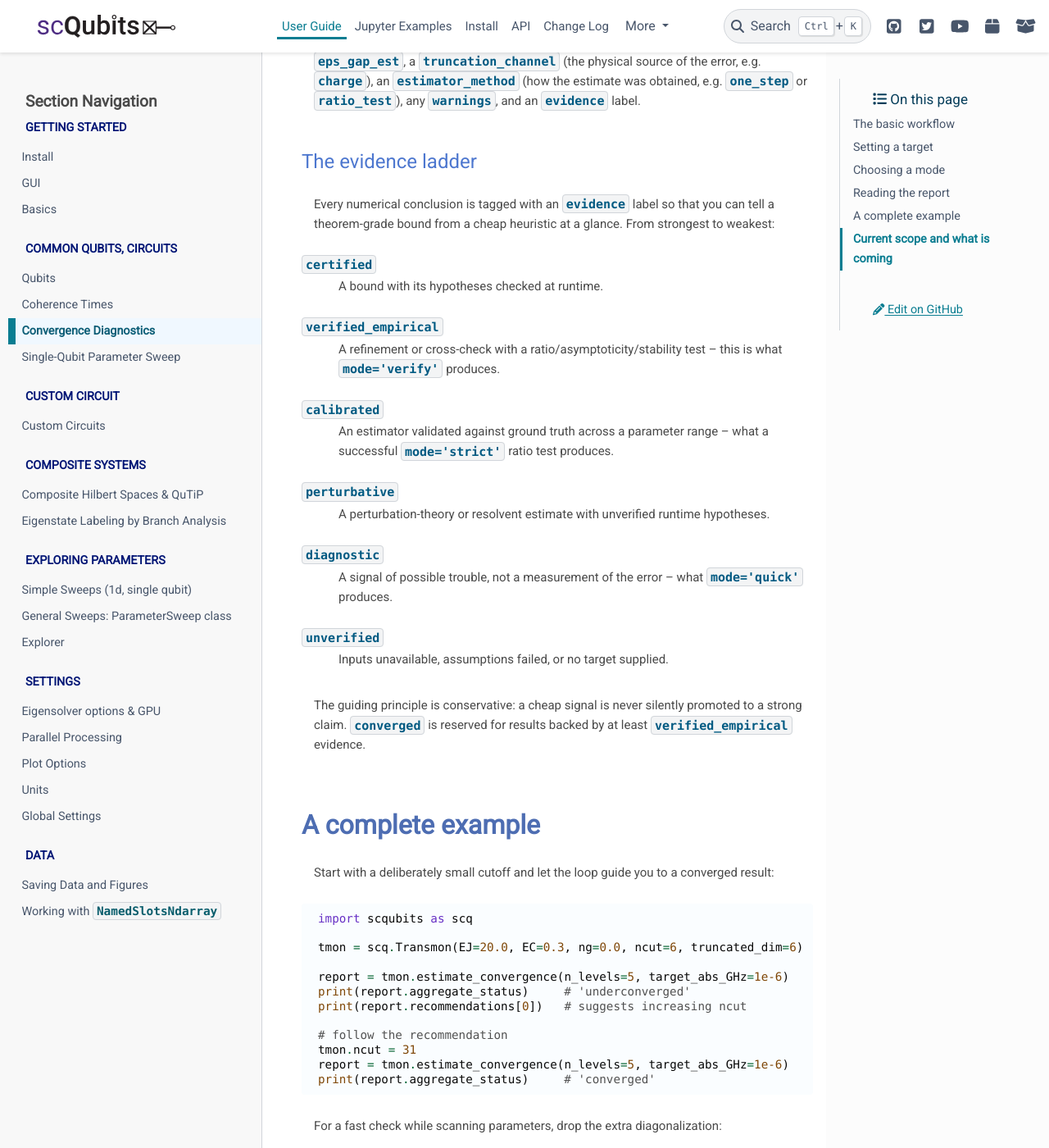
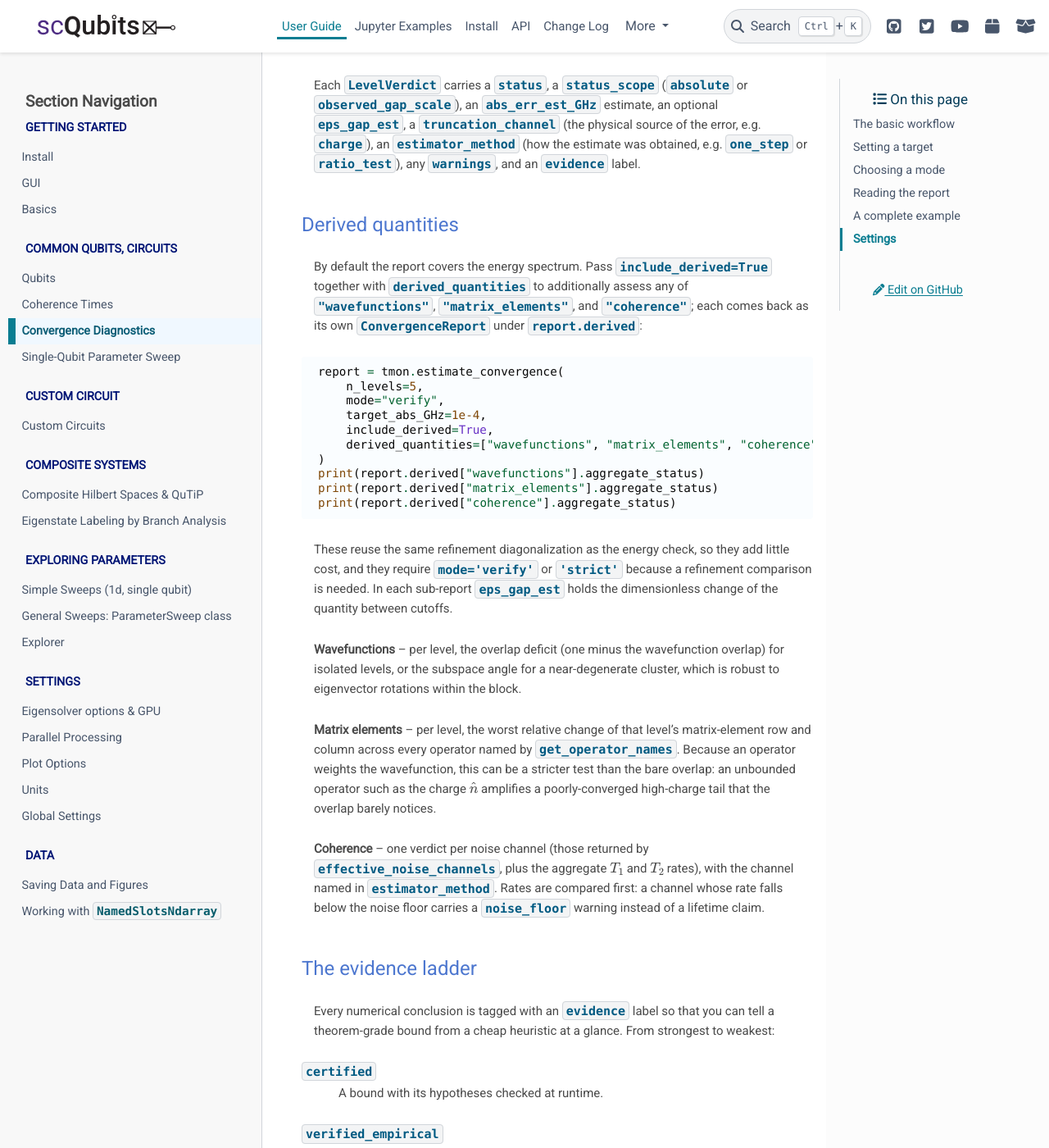
Before and after one commit to scqubits/scqubits-doc, a Sphinx documentation site: the page built from docs/source/guide/convergence/guide-convergence.rst, in a window 1280 px wide and 1400 px high, scrolled down 4561 px. Shown: the whole window at 82% size. Built offline with Sphinx 7.4.7 and the PyData theme 0.15.4, drawn with Linux system fonts in a browser that asks for light colours; pages that are not in the unit, such as notebooks, are missing from menus; some of the changed text lies outside the part shown.

Commit message:
docs(convergence): document derived channels as final product docs
Describe the wavefunction, matrix-element, and coherence derived channels and
the include_derived / derived_quantities usage, add the report.derived field,
and state the supported scope (Transmon) factually. Drop development-roadmap
framing in favor of end-user product documentation.

Co-Authored-By: Claude Opus 4.7 <noreply@anthropic.com>

```diff
--- a/docs/source/guide/convergence/guide-convergence.rst
+++ b/docs/source/guide/convergence/guide-convergence.rst
@@ -26,12 +26,10 @@ comparison.
 
 .. note::
 
-   This is the first release of the framework. It currently covers the
-   **energy spectrum** of the :class:`.Transmon`. Wavefunction, matrix-element,
-   and coherence-time diagnostics, and support for the other qubit classes and
-   custom :class:`.Circuit` objects, are planned. The API and the structured
-   report described below were designed to accommodate those additions without
-   change.
+   Convergence diagnostics are available for the :class:`.Transmon`, covering
+   the energy spectrum, wavefunctions, matrix elements, and coherence rates.
+   Calling ``estimate_convergence`` on a qubit class that does not support it
+   raises :class:`TypeError`.
 
 
 The basic workflow
@@ -192,12 +190,59 @@ most useful fields are:
     levels, and the mode/refinement used. This keeps a verdict tied to the
     backend it was produced with.
 
+``derived``
+    When derived quantities are requested (see below), a mapping from each
+    requested quantity name to its own :class:`.ConvergenceReport`; ``None``
+    otherwise.
+
 Each :class:`.LevelVerdict` carries a ``status``, a ``status_scope``
 (``absolute`` or ``observed_gap_scale``), an ``abs_err_est_GHz`` estimate, an
 optional ``eps_gap_est``, a ``truncation_channel`` (the physical source of the
 error, e.g. ``charge``), an ``estimator_method`` (how the estimate was obtained,
 e.g. ``one_step`` or ``ratio_test``), any ``warnings``, and an ``evidence``
 label.
+
+
+Derived quantities
+------------------
+
+By default the report covers the energy spectrum. Pass ``include_derived=True``
+together with ``derived_quantities`` to additionally assess any of
+``"wavefunctions"``, ``"matrix_elements"``, and ``"coherence"``; each comes back
+as its own :class:`.ConvergenceReport` under ``report.derived``::
+
+    report = tmon.estimate_convergence(
+        n_levels=5,
+        mode="verify",
+        target_abs_GHz=1e-4,
+        include_derived=True,
+        derived_quantities=["wavefunctions", "matrix_elements", "coherence"],
+    )
+    print(report.derived["wavefunctions"].aggregate_status)
+    print(report.derived["matrix_elements"].aggregate_status)
+    print(report.derived["coherence"].aggregate_status)
+
+These reuse the same refinement diagonalization as the energy check, so they add
+little cost, and they require ``mode='verify'`` or ``'strict'`` because a
+refinement comparison is needed. In each sub-report ``eps_gap_est`` holds the
+dimensionless change of the quantity between cutoffs.
+
+**Wavefunctions** -- per level, the overlap deficit (one minus the wavefunction
+overlap) for isolated levels, or the subspace angle for a near-degenerate
+cluster, which is robust to eigenvector rotations within the block.
+
+**Matrix elements** -- per level, the worst relative change of that level's
+matrix-element row and column across every operator named by
+``get_operator_names``. Because an operator weights the wavefunction, this can be
+a stricter test than the bare overlap: an unbounded operator such as the charge
+:math:`\hat n` amplifies a poorly-converged high-charge tail that the overlap
+barely notices.
+
+**Coherence** -- one verdict per noise channel (those returned by
+``effective_noise_channels``, plus the aggregate :math:`T_1` and :math:`T_2`
+rates), with the channel named in ``estimator_method``. Rates are compared first:
+a channel whose rate falls below the noise floor carries a ``noise_floor``
+warning instead of a lifetime claim.
 
 
 The evidence ladder
@@ -266,29 +311,10 @@ For a publication-grade check, demand the ratio test::
     print(report.per_level[0].evidence)   # 'calibrated' if asymptotic
 
 
-Current scope and what is coming
-================================
+Settings
+========
 
-This release implements the **energy** sub-channel for the :class:`.Transmon`.
-The framework is staged:
-
-* **Energies** (this release): verified-refinement convergence of the eigenvalue
-  spectrum, with quick / verify / strict modes.
-* **Wavefunctions and matrix elements** (planned): convergence of eigenvectors
-  and of operator matrix elements, using subspace comparisons for near-degenerate
-  clusters. These will be exposed through ``include_derived=True`` together with
-  ``derived_quantities=["wavefunctions", "matrix_elements"]``.
-* **Coherence estimates** (planned): convergence of :math:`T_1`, :math:`T_2`,
-  and the underlying noise rates -- rates compared first, lifetimes reported only
-  after the rate has converged.
-* **More qubits and custom circuits** (planned): the same API for all hard-coded
-  qubits and for user-defined :class:`.Circuit` objects.
-
-Requesting an unimplemented channel (for example ``include_derived=True`` in this
-release) raises a clear :class:`NotImplementedError` rather than returning a
-misleading result.
-
-The defaults that control the diagnostics (refinement step, cluster threshold,
-safety factor, gap floor, default mode) live in :mod:`scqubits.settings` under
-the ``CONVERGENCE_*`` names and can be adjusted globally; see the
-:ref:`guide-settings` section.
+The defaults that control the diagnostics -- refinement step, cluster threshold,
+safety factor, gap floor, rate floor, and default mode -- live in
+:mod:`scqubits.settings` under the ``CONVERGENCE_*`` names and can be adjusted
+globally; see the :ref:`guide-settings` section.
```
